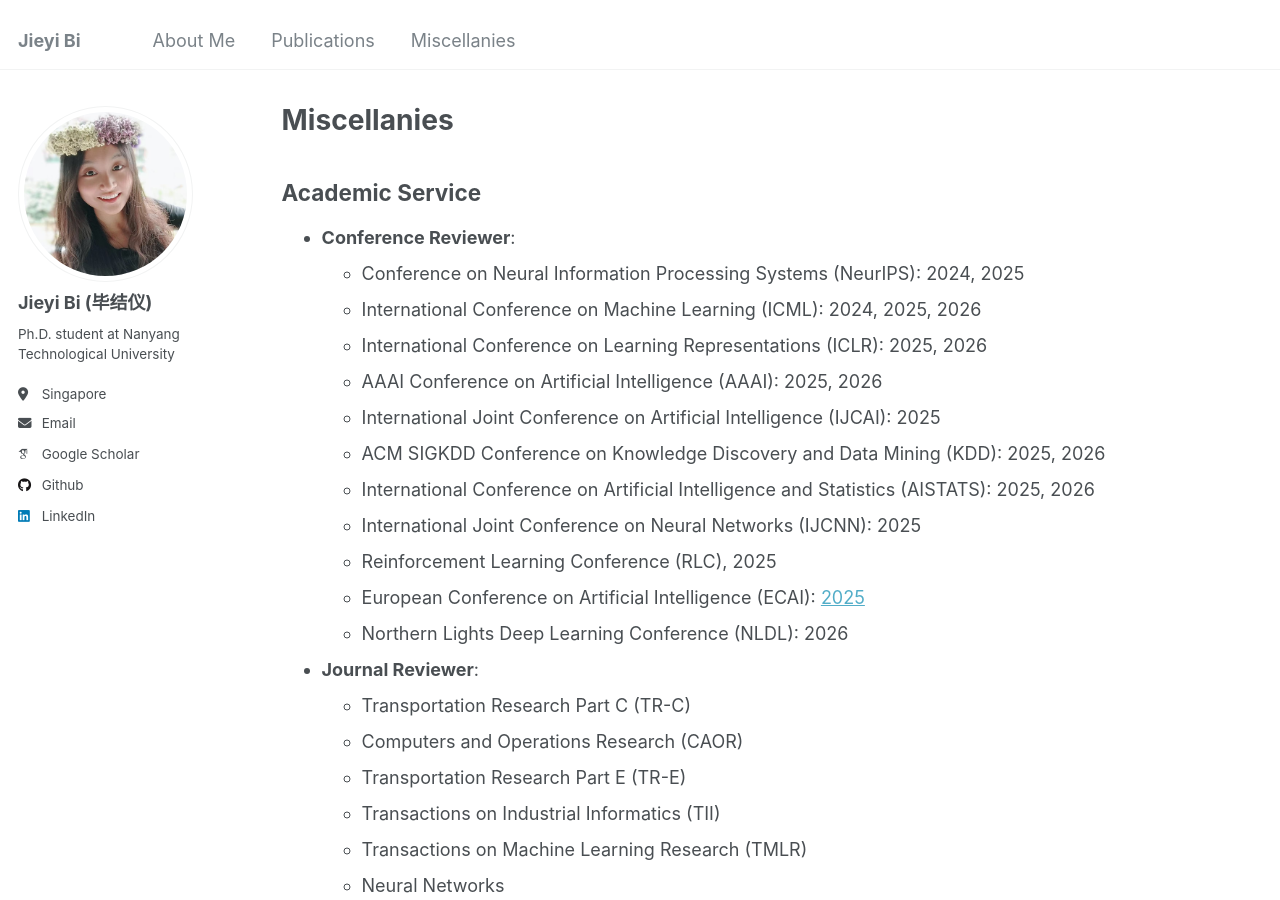
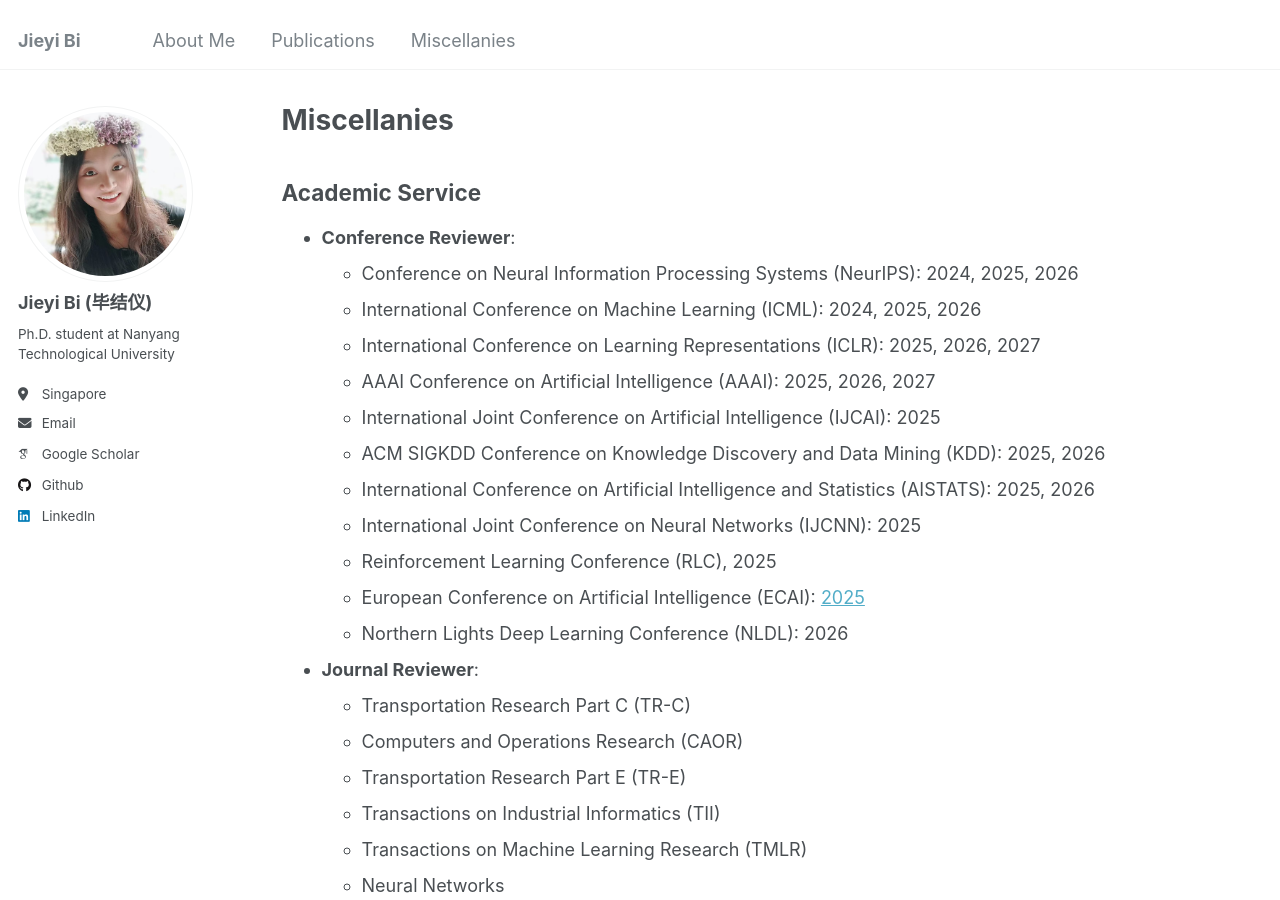
Before and after one commit to jieyibi/jieyibi.github.io, a Jekyll site: the page built from _pages/miscellanies.md, in a window 1280 px wide and 900 px high. Built offline with Jekyll 4.4.1, drawn with Linux system fonts in a browser that asks for light colours; some web fonts are replaced.

Commit message:
Update service

```diff
--- a/_pages/miscellanies.md
+++ b/_pages/miscellanies.md
@@ -8,10 +8,10 @@ author_profile: true
 ## Academic Service
 
 * **Conference Reviewer**:
-  * Conference on Neural Information Processing Systems (NeurIPS): 2024, 2025
+  * Conference on Neural Information Processing Systems (NeurIPS): 2024, 2025, 2026
   * International Conference on Machine Learning (ICML): 2024, 2025, 2026
-  * International Conference on Learning Representations (ICLR): 2025, 2026
-  * AAAI Conference on Artificial Intelligence (AAAI): 2025, 2026
+  * International Conference on Learning Representations (ICLR): 2025, 2026, 2027
+  * AAAI Conference on Artificial Intelligence (AAAI): 2025, 2026, 2027
   * International Joint Conference on Artificial Intelligence (IJCAI): 2025
   * ACM SIGKDD Conference on Knowledge Discovery and Data Mining (KDD): 2025, 2026
   * International Conference on Artificial Intelligence and Statistics (AISTATS): 2025, 2026
```
